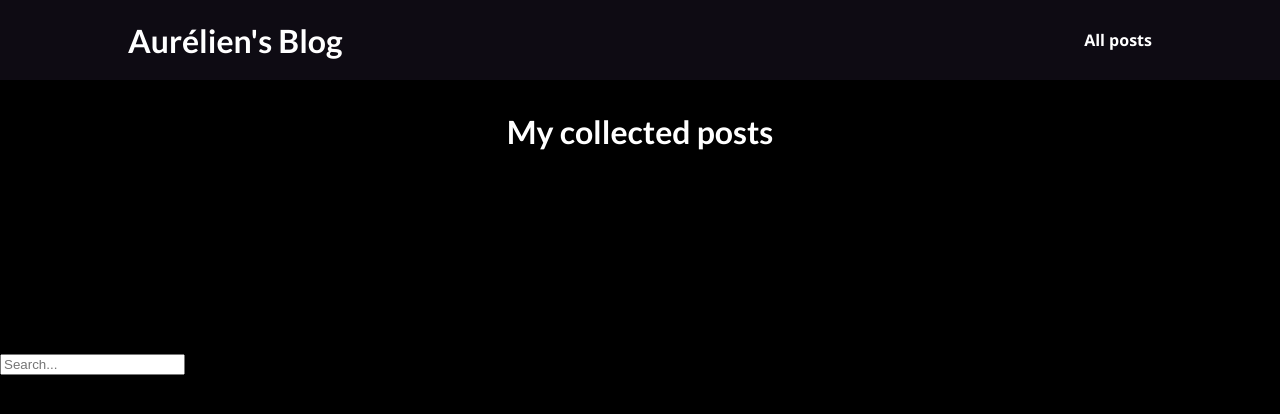
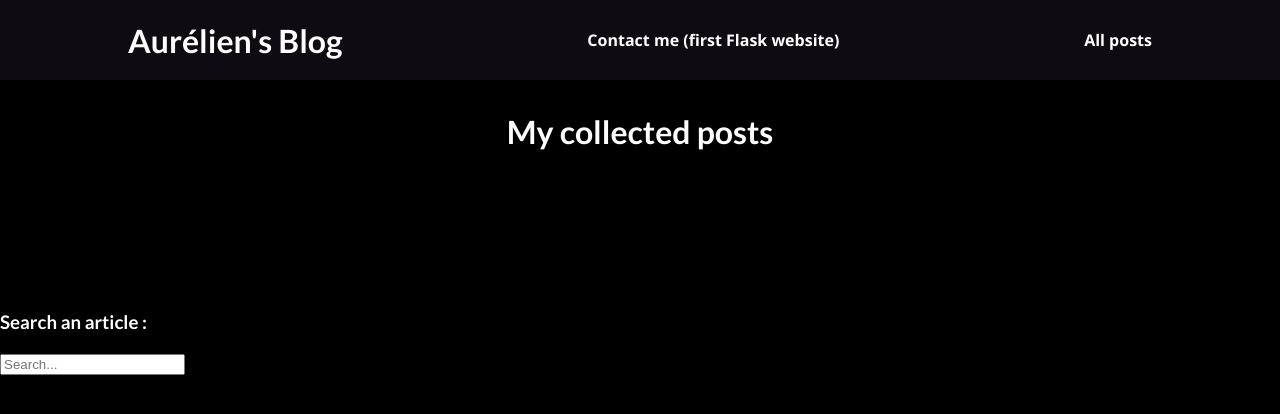
Before and after one commit to Aurelien-Be/blog, a Django app: template blog/templates/blog/all-posts.html in a window 1280 px wide. Shown: the top 414 px of the page. Run offline with Django 3.2, Linux system fonts and the light colour scheme; the template is opened without the code that fills it, so the values that code supplies are empty.

Commit message:
update style

```diff
--- a/blog/static/blog/all-posts.css
+++ b/blog/static/blog/all-posts.css
@@ -20,6 +20,9 @@ body {
     margin: 3rem 0;
   }
 
+  #search h3 {
+    color : white
+  }
   ul {
     list-style: none;
     margin: 0;
--- a/blog/static/blog/index.css
+++ b/blog/static/blog/index.css
@@ -97,10 +97,12 @@ h2> span  :nth-child(2) {
     font-size: 3rem;
   }
 
-  #about p {
+  #about p, a{
     font-size: 1.5rem;
     color: #ffffff;
+    text-decoration: none!important;
   }
+
 
 
   @keyframes spanFadeIn {
--- a/templates/base.html
+++ b/templates/base.html
@@ -16,11 +16,15 @@
   <body>
       <header id="main-navigation">
          <h1><a href="{% url "starting-page" %}">Aurélien's Blog</a></h1>
+         <nav>
+          <a href="https://abeveraggi.pythonanywhere.com/contact.html">Contact me (first Flask website)</a>
+       </nav>
          <!--we use the name of the url that we added in url.py-->
          <nav>
            <a href="{% url "posts-page" %}">All posts</a>
           <!--we use the name of the url that we added in url.py-->
-          </nav>
+         </nav>
+
       </header>
 
    {% block content %}
```
Also changed, not shown: blog/static/blog/post-detail.css (+9 -6 lines), blog/templates/blog/post-detail.html (+2 -5 lines).
